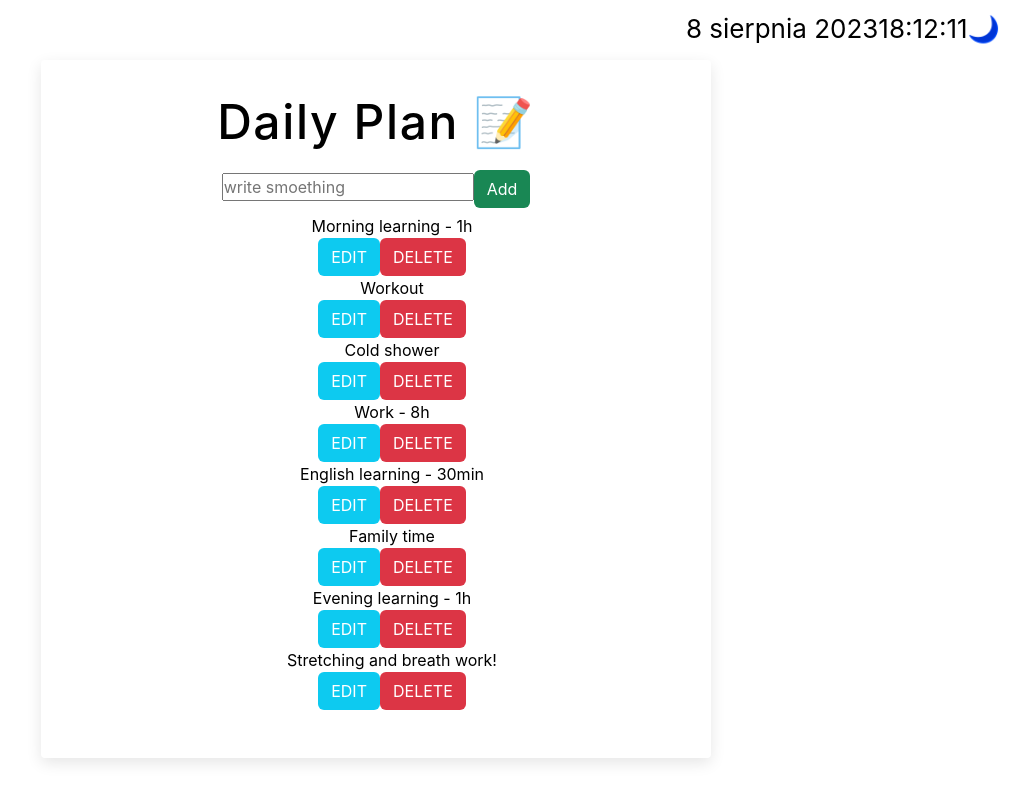
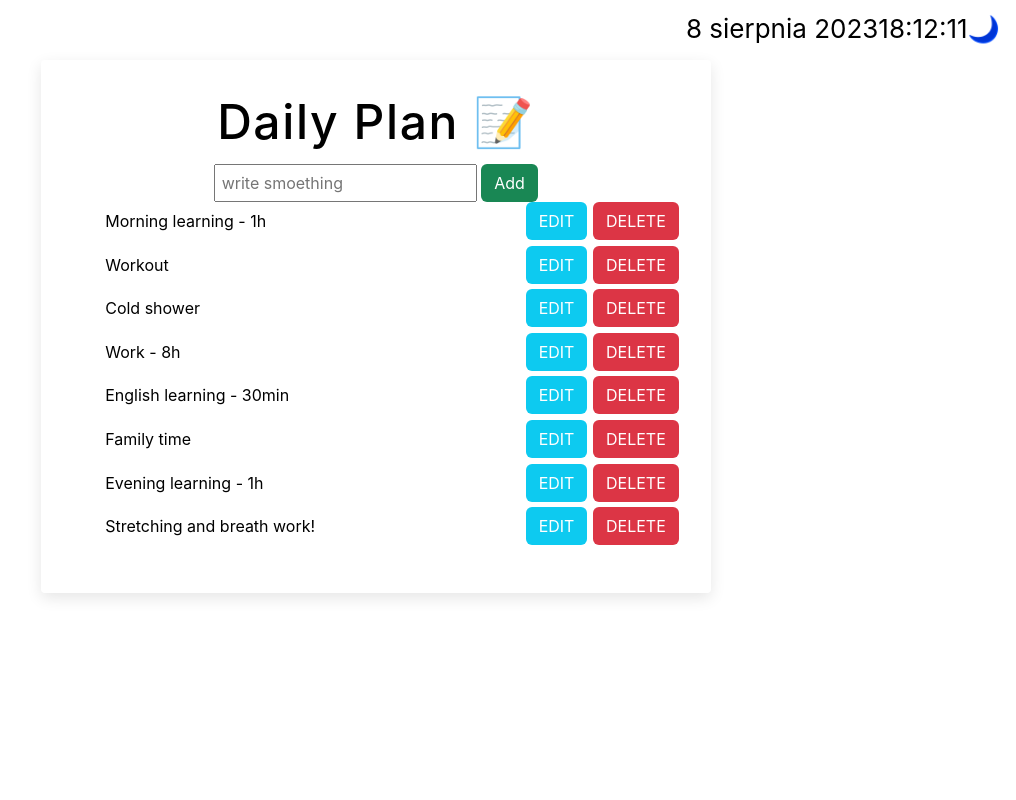
Before and after one commit to Bartek-Wieckowski/react-daily-planner, a React (Create React App) app: page / in a window 1280 px wide. Shown: the whole page, without its empty margins (264-1280 px from the left). Built offline with nearby package versions, Linux system fonts and the light colour scheme.

Commit message:
added CSS selektors,class to better design app

```diff
--- a/src/components/Item/item.css
+++ b/src/components/Item/item.css
@@ -0,0 +1,10 @@
+.item-wrapper {
+  display: flex;
+  justify-content: space-between;
+  align-items: center;
+  margin-bottom: 0.35rem;
+}
+.item-actions {
+  display: flex;
+  gap: 0.35rem;
+}
--- a/src/index.css
+++ b/src/index.css
@@ -81,3 +81,17 @@ p {
   transition: var(--transition);
   border-radius: var(--radius);
 }
+.wrapper:hover {
+  box-shadow: var(--dark-shadow);
+}
+.form-control {
+  display: flex;
+  justify-content: center;
+  gap: 0.25rem;
+  padding: 0 0.25rem;
+  border: unset;
+}
+.form-input {
+  max-width: 100%;
+  padding: 0 0.35rem;
+}
```
